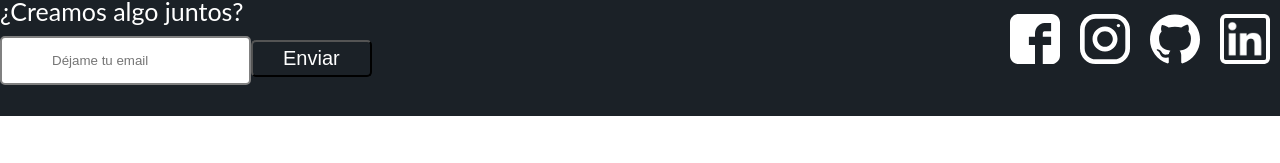
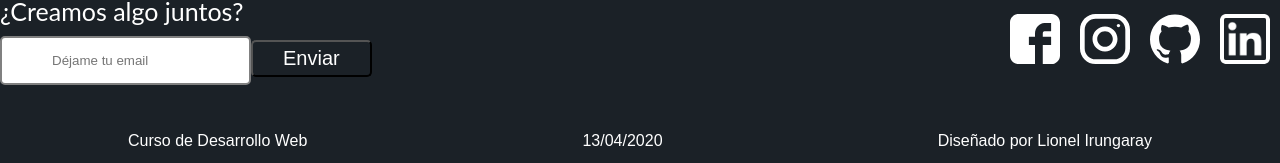
Before and after one commit to GallegosMatias/Portafolio, a React app: page / in a window 1280 px wide. Shown: the part 2051-2214 px from the top of the page. Before the commit the page ends 2167 px from the top, so only its background shows below. Built offline with nearby package versions, Linux system fonts and the light colour scheme.

Commit message:
Boilerplated

```diff
--- a/package.json
+++ b/package.json
@@ -14,6 +14,7 @@
   "author": "Irungaray",
   "license": "ISC",
   "dependencies": {
+    "axios": "^0.21.1",
     "babel-eslint": "^10.1.0",
     "eslint": "^7.17.0",
     "eslint-config-airbnb": "^18.2.1",
--- a/src/components/App.jsx
+++ b/src/components/App.jsx
@@ -5,6 +5,7 @@ import Hero from './Hero';
 import Project from './Project';
 import Experience from './Experience';
 import Contact from './Contact';
+import Footer from './Footer';
 
 import './styles/App.css';
 
@@ -16,6 +17,7 @@ const App = () => {
       <Project />
       <Experience />
       <Contact />
+      <Footer />
     </>
   );
 };
--- /dev/null
+++ b/src/components/Footer.jsx
@@ -0,0 +1,21 @@
+import React from 'react';
+
+import './styles/Footer.css'
+
+const Footer = () => {
+  return (
+    <footer class="footer">
+      <div class="saltalaficha">
+        <p>Curso de Desarrollo Web</p>
+      </div>
+      <div>
+        <p>13/04/2020</p>
+      </div>
+      <div>
+        <p>Diseñado por Lionel Irungaray</p>
+      </div>
+    </footer>
+  );
+};
+
+export default Footer;
--- a/src/components/Project.jsx
+++ b/src/components/Project.jsx
@@ -1,8 +1,21 @@
 import React from 'react';
+import axios from 'axios';
 
 import './styles/Project.css';
 
-const Project = () => {
+const Project =  () => {
+  // const API = 'localhost:1337/projects';
+
+  // try {
+  //   const response = await axios.get(API)
+
+  //   console.log(response)
+  // } catch (error) {
+  //   console.log(error)
+  // }
+
+
+
   return (
     <section className="portfolio">
       <div className="portfolio__container">
--- /dev/null
+++ b/src/components/styles/Footer.css
@@ -0,0 +1,10 @@
+.footer {
+  background-color: #1b2127;
+  color: white;
+  height: 50px;
+  display: flex;
+  flex-wrap: wrap;
+  align-items: center;
+  justify-content: space-between;
+  padding: 0px 10vw;
+}
```
Also changed, not shown: 1 other file (tests, documents, lock files or other folders).
